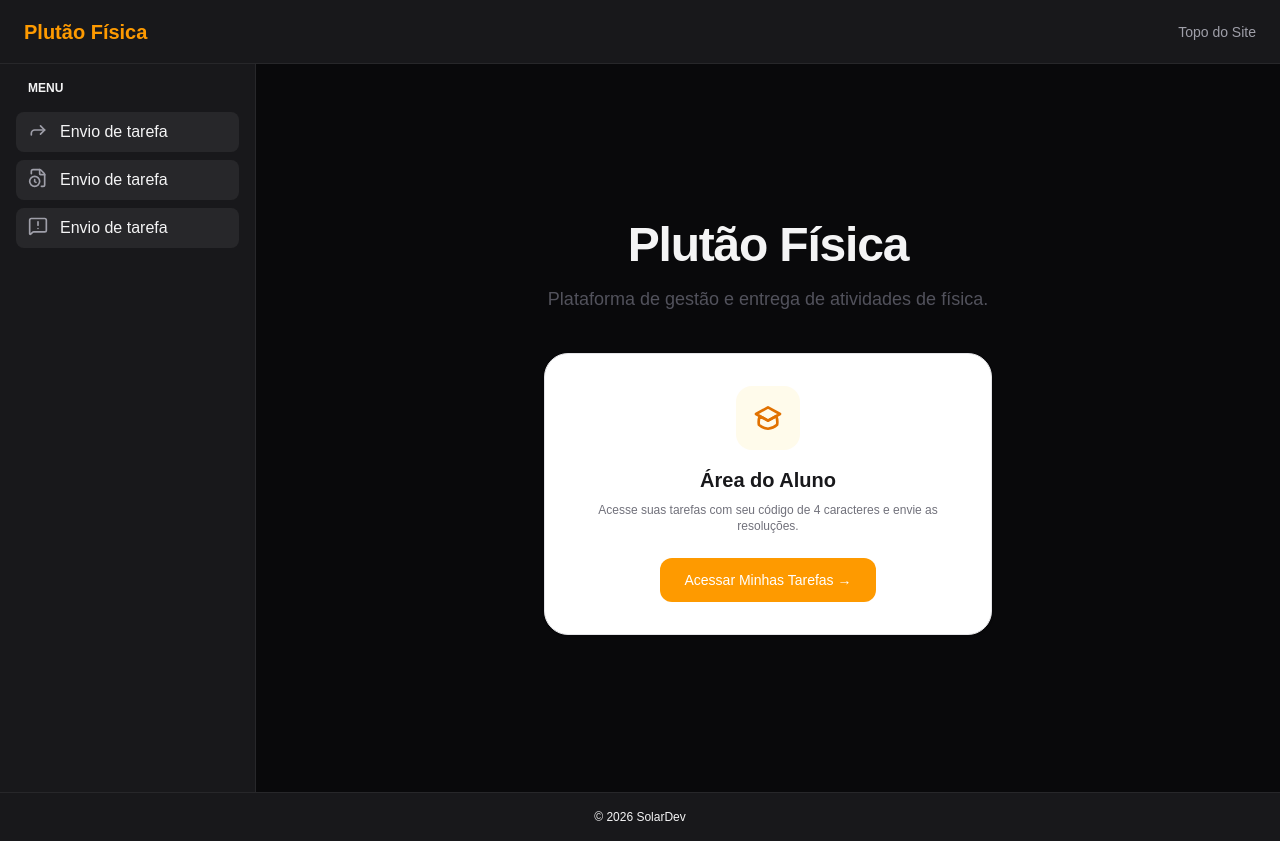
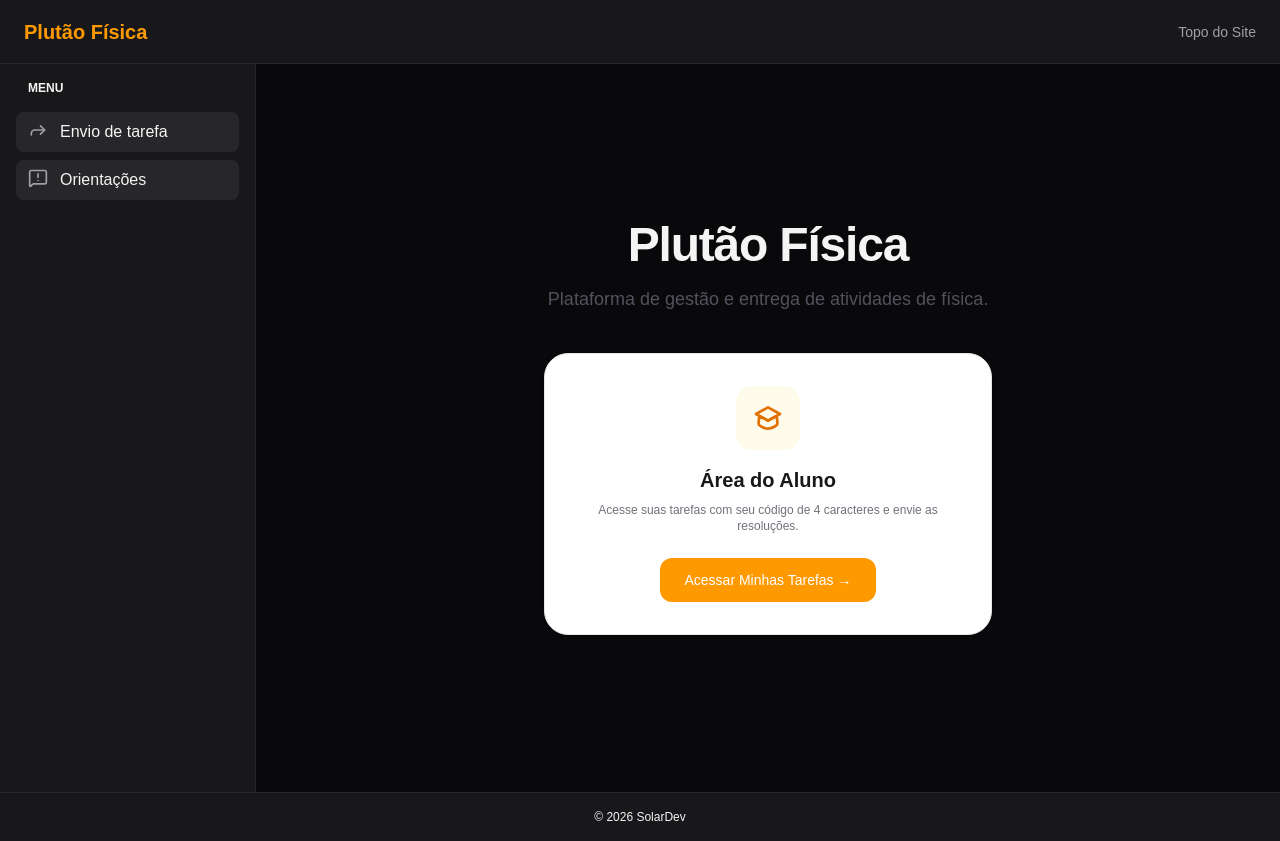
Before and after one commit to jtiagotoledo/Plutao-Fisica, a Next.js app: page / in a window 1280 px wide. Built offline with nearby package versions, Linux system fonts and the light colour scheme.

Commit message:
add painel do aluno v3

```diff
--- a/src/app/aluno/page.tsx
+++ b/src/app/aluno/page.tsx
@@ -2,7 +2,7 @@
 
 import { useState, useEffect, Suspense } from 'react';
 import { useSearchParams } from 'next/navigation';
-import { BASE_URL } from '@/lib/api';
+import { BASE_URL, fetchWithStudent} from '@/lib/api';
 
 interface Tarefa {
     tarefaId: string;
@@ -56,7 +56,7 @@ function PainelAlunoContent() {
             setLoading(true);
             setMensagem(null);
 
-      const res = await fetch(`${BASE_URL}/estudante/painel`, {
+            const res = await fetchWithStudent('/estudante/painel', {
                 method: 'POST',
                 headers: { 'Content-Type': 'application/json' },
                 body: JSON.stringify({ hash: codigoHash }),
@@ -227,8 +227,7 @@ function PainelAlunoContent() {
 
             {mensagem && (
                 <div
-          className={`p-4 rounded-xl text-sm font-medium border ${
-            mensagem.tipo === 'sucesso'
+                    className={`p-4 rounded-xl text-sm font-medium border ${mensagem.tipo === 'sucesso'
                             ? 'bg-emerald-50 text-emerald-800 border-emerald-200 dark:bg-emerald-950/30 dark:text-emerald-400 dark:border-emerald-800/40'
                             : 'bg-red-50 text-red-800 border-red-200 dark:bg-red-950/30 dark:text-red-400 dark:border-red-800/40'
                         }`}
@@ -265,8 +264,7 @@ function PainelAlunoContent() {
                                 </div>
 
                                 <span
-                  className={`px-2.5 py-1 text-xs font-semibold rounded-full whitespace-nowrap ${
-                    tarefa.entregue
+                                    className={`px-2.5 py-1 text-xs font-semibold rounded-full whitespace-nowrap ${tarefa.entregue
                                             ? 'bg-emerald-100 text-emerald-800 dark:bg-emerald-950/50 dark:text-emerald-400'
                                             : 'bg-amber-100 text-amber-800 dark:bg-amber-950/50 dark:text-amber-400'
                                         }`}
--- a/src/components/SideBar.tsx
+++ b/src/components/SideBar.tsx
@@ -21,15 +21,8 @@ export function SideBar() {
                     href="#"
                     className="text-zinc-100 px-3 py-2 rounded-lg bg-zinc-800 hover:bg-zinc-500 flex gap-3"
                 >
-                    <FileClock className="w-5 h-5 shrink-0 text-zinc-400" />
-                    <span>Envio de tarefa</span>
-                </a>
-                <a
-                    href="#"
-                    className="text-zinc-100 px-3 py-2 rounded-lg bg-zinc-800 hover:bg-zinc-500 flex gap-3"
-                >
                     <MessageSquareWarning className="w-5 h-5 shrink-0 text-zinc-400" />
-                    <span>Envio de tarefa</span>
+                    <span>Orientações</span>
                 </a>
             </nav>
         </aside>
@@ -51,17 +44,6 @@ export function SideBarCelular({ setIsOpen }: SideBarCelularProps) {
                     <Forward className="w-5 h-5 shrink-0 text-zinc-400" />
                     <span>Envio de tarefa</span>
                 </a>
-
-                <a
-                    href="#"
-                    onClick={() => setIsOpen(false)}
-                    className="flex items-center gap-3 px-3 py-2.5 rounded-lg bg-amber-500 text-zinc-950 font-semibold"
-
-                >
-                    <FileClock className="w-5 h-5 shrink-0 text-zinc-400" />
-                    <span>Histórico de envios</span>
-                </a>
-
                 <a
                     href="#"
                     onClick={() => setIsOpen(false)}
@@ -69,7 +51,7 @@ export function SideBarCelular({ setIsOpen }: SideBarCelularProps) {
 
                     >
                     <MessageSquareWarning className="w-5 h-5 shrink-0 text-zinc-400" />
-                    <span>Avisos</span>
+                    <span>Orientações</span>
                     </a>
             </nav>
         </aside>
```
Lines whose indentation alone changed are shown as unchanged.
